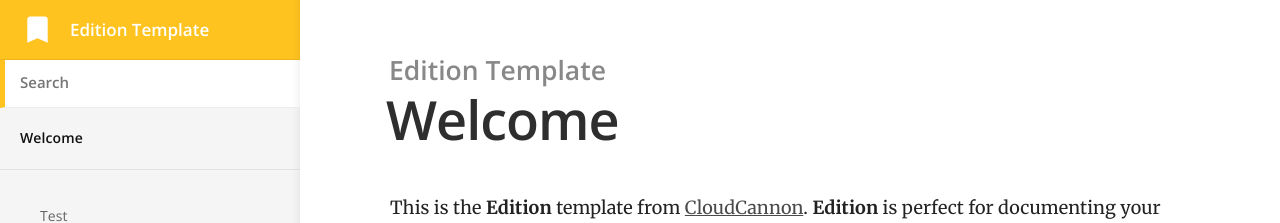
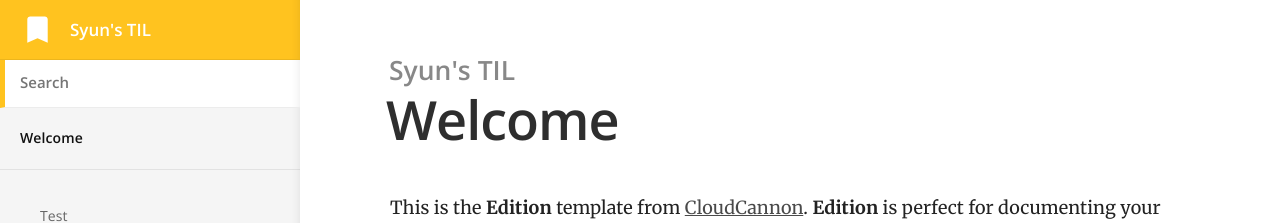
Before and after one commit to syun32/TIL, a Jekyll site: the page built from index.md, in a window 1280 px wide. Shown: the top 223 px of the page. Built offline with Jekyll 4.4.1, drawn with Linux system fonts in a browser that asks for light colours.

Commit message:
Update title

```diff
--- a/_config.yml
+++ b/_config.yml
@@ -1,7 +1,7 @@
 # ----
 # Site
 
-title: Edition Template
+title: Syun's TIL
 url: "https://syun98.github.io/TIL/"
 baseurl:
 google_analytics_key:
@@ -9,13 +9,13 @@
 
 # Values for the jekyll-seo-tag gem (https://github.com/jekyll/jekyll-seo-tag)
 logo: /siteicon.png
-description: Product documentation template for Jekyll.
+description: Today I Learned
 author:
   name:
   email:
   twitter: # twitter username without the @ symbol
 social:
-  name: Edition Template
+  name: TIL
   links:
     - https://github.com/CloudCannon/edition-jekyll-template
 
```
